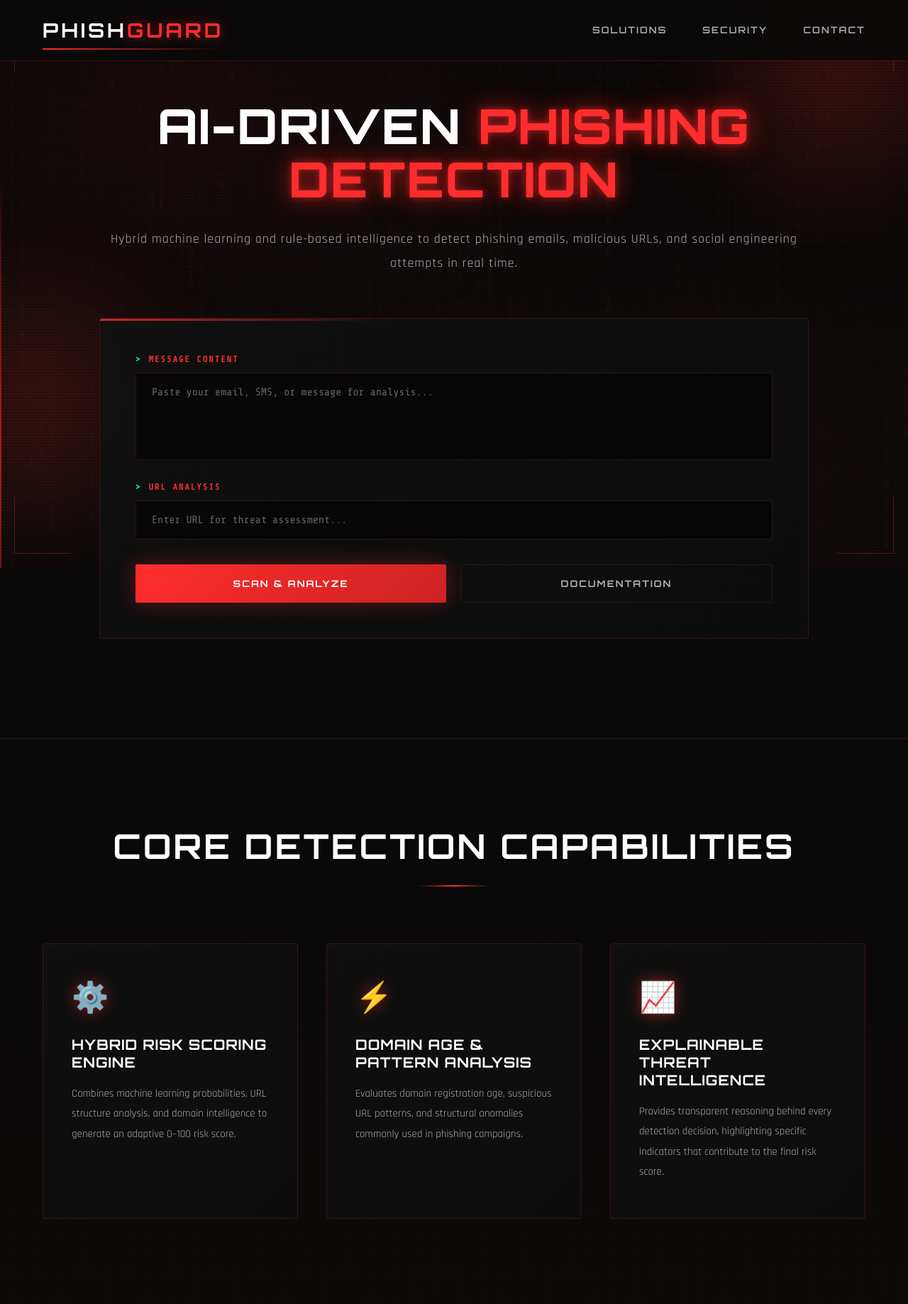
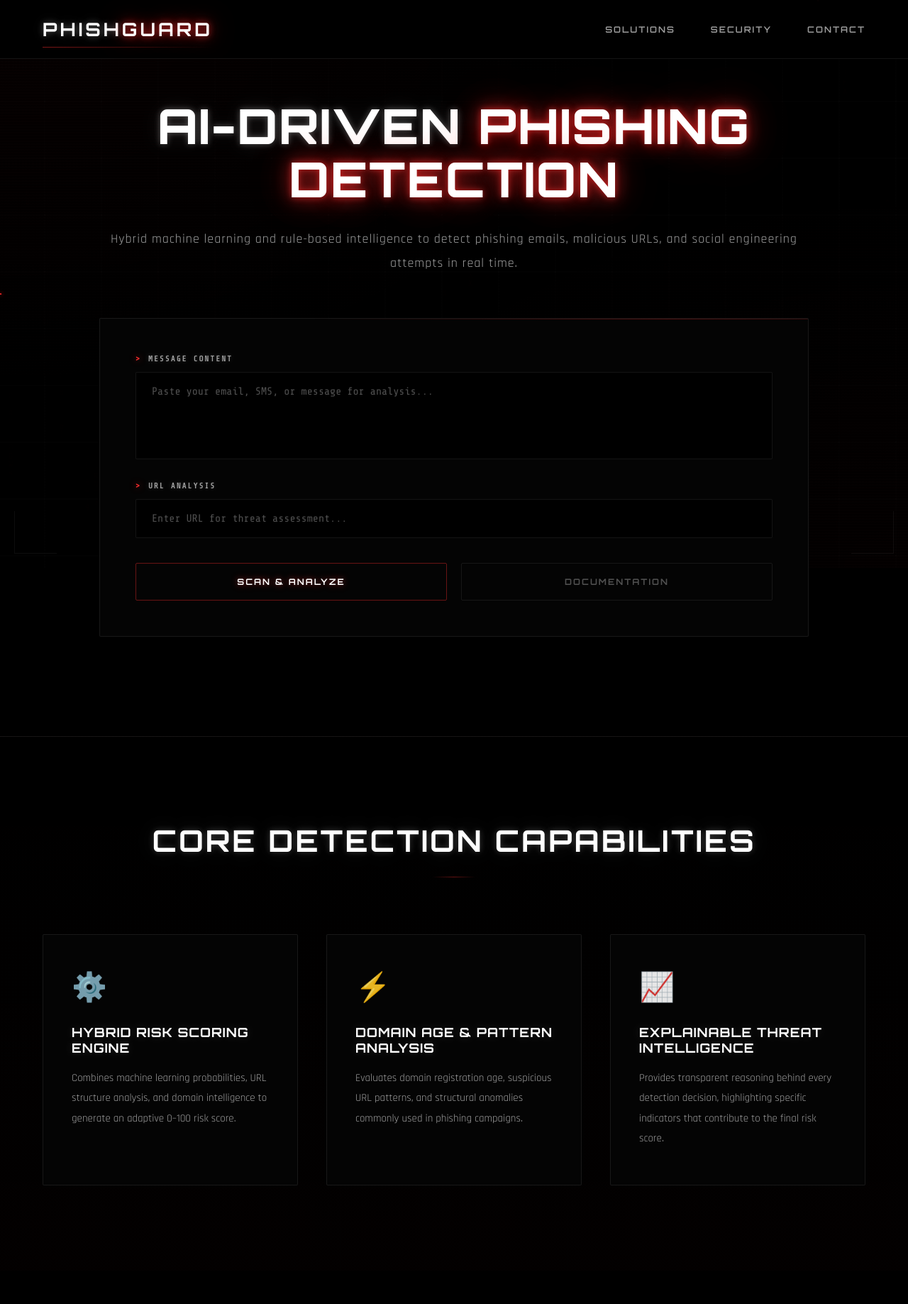
Before and after one commit to msaniyafirdouse/PhishGuard-AI, a Flask app: page / in a window 1280 px wide. Shown: the whole page at 71% size. After the commit the page ends 1670 px from the top, so only its background shows below. Run offline with Flask 3, Linux system fonts and the light colour scheme; parts of the project's set-up code (start-up, migrations or seed data) failed here and were passed over.

Commit message:
enhanced ui interface7

```diff
--- a/templates/index.html
+++ b/templates/index.html
@@ -10,18 +10,18 @@
 <style>
 
 :root {
-    --black: #0a0a0a;
-    --dark-bg: #0d0d0d;
-    --card-bg: #111111;
+    --black: #000000;
+    --dark-bg: #030303;
+    --card-bg: #080808;
     --cyber-red: #ff2d2d;
-    --cyber-red-dim: #cc2222;
-    --cyber-red-glow: rgba(255, 45, 45, 0.5);
+    --cyber-red-dim: #b81c1c;
+    --cyber-red-glow: rgba(255, 45, 45, 0.6);
     --cyber-green: #00ff88;
-    --cyber-blue: #00d4ff;
     --text-primary: #ffffff;
-    --text-secondary: #b0b0b0;
-    --text-muted: #666666;
-    --border-color: rgba(255, 45, 45, 0.2);
+    --text-secondary: #a0a0a0;
+    --text-muted: #505050;
+    --border-subtle: rgba(255, 255, 255, 0.08);
+    --border-red: rgba(255, 45, 45, 0.15);
 }
 
 * {
@@ -53,37 +53,34 @@ body {
     z-index: 0;
     pointer-events: none;
     overflow: hidden;
-    background:
-        radial-gradient(ellipse at 20% 20%, rgba(255, 45, 45, 0.08) 0%, transparent 50%),
-        radial-gradient(ellipse at 80% 80%, rgba(255, 45, 45, 0.05) 0%, transparent 50%),
-        linear-gradient(180deg, #0a0a0a 0%, #0d0d0d 100%);
+    background: var(--black);
 }
 
-/* Matrix Rain Canvas */
+/* Matrix Rain Canvas - More Subtle */
 #matrixCanvas {
     position: absolute;
     top: 0;
     left: 0;
     width: 100%;
     height: 100%;
-    opacity: 0.15;
+    opacity: 0.08;
 }
 
-/* Animated Grid */
+/* Animated Grid - Subtle White Lines */
 .cyber-grid {
     position: absolute;
-    width: 100%;
-    height: 100%;
+    width: 200%;
+    height: 200%;
     background-image:
-        linear-gradient(rgba(255, 45, 45, 0.03) 1px, transparent 1px),
-        linear-gradient(90deg, rgba(255, 45, 45, 0.03) 1px, transparent 1px);
-    background-size: 60px 60px;
-    animation: gridMove 25s linear infinite;
+        linear-gradient(rgba(255, 255, 255, 0.02) 1px, transparent 1px),
+        linear-gradient(90deg, rgba(255, 255, 255, 0.02) 1px, transparent 1px);
+    background-size: 80px 80px;
+    animation: gridMove 30s linear infinite;
 }
 
 @keyframes gridMove {
-    0% { background-position: 0 0; }
-    100% { background-position: 60px 60px; }
+    0% { transform: translate(0, 0); }
+    100% { transform: translate(-80px, -80px); }
 }
 
 /* Scan Lines Effect */
@@ -95,93 +92,45 @@ body {
         0deg,
         transparent,
         transparent 2px,
-        rgba(0, 0, 0, 0.15) 2px,
-        rgba(0, 0, 0, 0.15) 4px
+        rgba(0, 0, 0, 0.3) 2px,
+        rgba(0, 0, 0, 0.3) 4px
     );
     pointer-events: none;
     z-index: 10;
 }
 
-/* Floating Hexagons */
-.hex-container {
+/* Floating Particles */
+.particle {
+    position: absolute;
+    width: 2px;
+    height: 2px;
+    background: var(--cyber-red);
+    border-radius: 50%;
+    box-shadow: 0 0 6px var(--cyber-red);
+    animation: particleFloat 15s linear infinite;
+}
+
+.particle:nth-child(1) { left: 10%; animation-delay: 0s; }
+.particle:nth-child(2) { left: 30%; animation-delay: 3s; }
+.particle:nth-child(3) { left: 50%; animation-delay: 6s; }
+.particle:nth-child(4) { left: 70%; animation-delay: 9s; }
+.particle:nth-child(5) { left: 90%; animation-delay: 12s; }
+
+@keyframes particleFloat {
+    0% { top: 100%; opacity: 0; }
+    10% { opacity: 0.8; }
+    90% { opacity: 0.8; }
+    100% { top: -10%; opacity: 0; }
+}
+
+/* Subtle Red Accent Gradient - Very Dim */
+.accent-gradient {
     position: absolute;
     width: 100%;
     height: 100%;
-    overflow: hidden;
-}
-
-.hex {
-    position: absolute;
-    width: 80px;
-    height: 80px;
-    border: 1px solid rgba(255, 45, 45, 0.1);
-    clip-path: polygon(50% 0%, 100% 25%, 100% 75%, 50% 100%, 0% 75%, 0% 25%);
-    animation: hexFloat 20s ease-in-out infinite;
-}
-
-.hex:nth-child(1) { left: 10%; top: 20%; animation-delay: 0s; }
-.hex:nth-child(2) { left: 85%; top: 30%; animation-delay: 3s; }
-.hex:nth-child(3) { left: 15%; top: 70%; animation-delay: 6s; }
-.hex:nth-child(4) { left: 75%; top: 80%; animation-delay: 9s; }
-.hex:nth-child(5) { left: 50%; top: 50%; animation-delay: 12s; }
-
-@keyframes hexFloat {
-    0%, 100% { transform: translateY(0) rotate(0deg); opacity: 0.1; }
-    50% { transform: translateY(-30px) rotate(180deg); opacity: 0.3; }
-}
-
-/* Glowing Orbs */
-.orb {
-    position: absolute;
-    border-radius: 50%;
-    filter: blur(80px);
-    opacity: 0.4;
-    animation: orbPulse 8s ease-in-out infinite;
-}
-
-.orb-red-1 {
-    width: 400px;
-    height: 400px;
-    background: radial-gradient(circle, var(--cyber-red) 0%, transparent 70%);
-    top: -100px;
-    right: -100px;
-}
-
-.orb-red-2 {
-    width: 300px;
-    height: 300px;
-    background: radial-gradient(circle, var(--cyber-red) 0%, transparent 70%);
-    bottom: 10%;
-    left: -100px;
-    animation-delay: 4s;
-}
-
-@keyframes orbPulse {
-    0%, 100% { transform: scale(1); opacity: 0.3; }
-    50% { transform: scale(1.2); opacity: 0.5; }
-}
-
-/* Data Stream Lines */
-.data-stream {
-    position: absolute;
-    width: 2px;
-    height: 100%;
-    background: linear-gradient(180deg,
-        transparent 0%,
-        var(--cyber-red) 50%,
-        transparent 100%
-    );
-    opacity: 0.3;
-    animation: streamFlow 4s linear infinite;
-}
-
-.data-stream:nth-child(1) { left: 20%; animation-delay: 0s; }
-.data-stream:nth-child(2) { left: 50%; animation-delay: 1s; }
-.data-stream:nth-child(3) { left: 80%; animation-delay: 2s; }
-
-@keyframes streamFlow {
-    0% { transform: translateY(-100%); }
-    100% { transform: translateY(100%); }
+    background:
+        radial-gradient(ellipse at 0% 0%, rgba(255, 45, 45, 0.03) 0%, transparent 50%),
+        radial-gradient(ellipse at 100% 100%, rgba(255, 45, 45, 0.02) 0%, transparent 50%);
 }
 
 .container {
@@ -199,14 +148,14 @@ nav {
     display: flex;
     justify-content: space-between;
     align-items: center;
-    background: rgba(10, 10, 10, 0.85);
+    background: rgba(0, 0, 0, 0.9);
     backdrop-filter: blur(20px);
-    border-bottom: 1px solid var(--border-color);
+    border-bottom: 1px solid var(--border-subtle);
     z-index: 1000;
 }
 
 .logo {
-    font-size: 28px;
+    font-size: 26px;
     font-weight: 700;
     letter-spacing: 4px;
     font-family: 'Orbitron', sans-serif;
@@ -214,11 +163,17 @@ nav {
     color: var(--text-primary);
     position: relative;
     cursor: default;
+    text-shadow:
+        0 0 10px rgba(255, 255, 255, 0.3),
+        0 0 20px rgba(255, 255, 255, 0.1);
 }
 
 .logo .accent-text {
-    color: var(--cyber-red);
-    text-shadow: 0 0 20px var(--cyber-red-glow);
+    color: var(--text-primary);
+    text-shadow:
+        0 0 10px var(--cyber-red-glow),
+        0 0 20px var(--cyber-red-glow),
+        0 0 40px rgba(255, 45, 45, 0.4);
 }
 
 .logo::before {
@@ -227,13 +182,15 @@ nav {
     bottom: -10px;
     left: 0;
     width: 100%;
-    height: 2px;
-    background: linear-gradient(90deg, var(--cyber-red), transparent);
+    height: 1px;
+    background: linear-gradient(90deg, rgba(255, 45, 45, 0.5), transparent);
 }
 
 .logo span {
-    color: var(--cyber-red);
-    text-shadow: 0 0 15px var(--cyber-red-glow);
+    color: var(--text-primary);
+    text-shadow:
+        0 0 10px var(--cyber-red-glow),
+        0 0 20px var(--cyber-red-glow);
 }
 
 nav ul {
@@ -245,7 +202,7 @@ nav ul {
 nav a {
     text-decoration: none;
     color: var(--text-secondary);
-    font-size: 13px;
+    font-size: 12px;
     font-weight: 600;
     letter-spacing: 2px;
     text-transform: uppercase;
@@ -261,11 +218,14 @@ nav a::before {
     color: var(--cyber-red);
     opacity: 0;
     transition: all 0.3s ease;
+    text-shadow: 0 0 10px var(--cyber-red-glow);
 }
 
 nav a:hover {
-    color: var(--cyber-red);
-    text-shadow: 0 0 15px var(--cyber-red-glow);
+    color: var(--text-primary);
+    text-shadow:
+        0 0 8px rgba(255, 255, 255, 0.5),
+        0 0 15px var(--cyber-red-glow);
 }
 
 nav a:hover::before {
@@ -302,14 +262,19 @@ h1 {
     text-transform: uppercase;
     animation: fadeInUp 1s ease 0.2s both;
     position: relative;
+    color: var(--text-primary);
+    text-shadow:
+        0 0 10px rgba(255, 255, 255, 0.3),
+        0 0 30px rgba(255, 255, 255, 0.1);
 }
 
 h1 .highlight {
-    color: var(--cyber-red);
+    color: var(--text-primary);
     text-shadow:
         0 0 10px var(--cyber-red-glow),
-        0 0 30px var(--cyber-red-glow),
-        0 0 50px rgba(255, 45, 45, 0.3);
+        0 0 25px var(--cyber-red-glow),
+        0 0 50px rgba(255, 45, 45, 0.4),
+        0 0 80px rgba(255, 45, 45, 0.2);
     position: relative;
 }
 
@@ -336,9 +301,9 @@ h1 .highlight {
 
 /* Terminal Style Input Section */
 .input-container {
-    background: linear-gradient(135deg, rgba(17, 17, 17, 0.9), rgba(13, 13, 13, 0.95));
-    border: 1px solid var(--border-color);
-    border-radius: 4px;
+    background: rgba(5, 5, 5, 0.95);
+    border: 1px solid var(--border-subtle);
+    border-radius: 2px;
     padding: 50px;
     margin-bottom: 60px;
     backdrop-filter: blur(15px);
@@ -353,13 +318,13 @@ h1 .highlight {
     top: 0;
     left: 0;
     right: 0;
-    height: 3px;
+    height: 1px;
     background: linear-gradient(90deg,
         transparent,
-        var(--cyber-red),
+        rgba(255, 45, 45, 0.3),
         transparent
     );
-    animation: scanLine 3s linear infinite;
+    animation: scanLine 4s linear infinite;
 }
 
 @keyframes scanLine {
@@ -376,26 +341,28 @@ h1 .highlight {
     display: flex;
     align-items: center;
     gap: 10px;
-    font-size: 12px;
+    font-size: 11px;
     font-weight: 600;
     margin-bottom: 12px;
-    color: var(--cyber-red);
+    color: var(--text-secondary);
     text-transform: uppercase;
     letter-spacing: 2px;
     font-family: 'Share Tech Mono', monospace;
+    text-shadow: 0 0 8px rgba(255, 255, 255, 0.2);
 }
 
 .input-group label::before {
     content: ">";
-    color: var(--cyber-green);
+    color: var(--cyber-red);
+    text-shadow: 0 0 10px var(--cyber-red-glow);
 }
 
 textarea, input {
     width: 100%;
     padding: 18px 22px;
     border-radius: 2px;
-    border: 1px solid rgba(255, 45, 45, 0.2);
-    background: rgba(0, 0, 0, 0.5);
+    border: 1px solid var(--border-subtle);
+    background: rgba(0, 0, 0, 0.8);
     color: var(--text-primary);
     font-size: 15px;
     font-family: 'Share Tech Mono', monospace;
@@ -405,11 +372,11 @@ textarea, input {
 
 textarea:focus, input:focus {
     outline: none;
-    border-color: var(--cyber-red);
-    background: rgba(0, 0, 0, 0.7);
+    border-color: rgba(255, 45, 45, 0.3);
+    background: rgba(0, 0, 0, 0.9);
     box-shadow:
-        0 0 20px rgba(255, 45, 45, 0.15),
-        inset 0 0 20px rgba(255, 45, 45, 0.05);
+        0 0 15px rgba(255, 45, 45, 0.08),
+        inset 0 0 15px rgba(255, 45, 45, 0.02);
 }
 
 textarea::placeholder,
@@ -426,7 +393,7 @@ input::placeholder {
 .btn {
     padding: 18px 45px;
     border-radius: 2px;
-    font-size: 13px;
+    font-size: 12px;
     font-weight: 700;
     cursor: pointer;
     transition: all 0.3s ease;
@@ -439,17 +406,19 @@ input::placeholder {
 }
 
 .btn-primary {
-    background: linear-gradient(135deg, var(--cyber-red), var(--cyber-red-dim));
+    background: transparent;
     color: var(--text-primary);
-    border: none;
-    box-shadow: 0 0 30px rgba(255, 45, 45, 0.3);
+    border: 1px solid rgba(255, 45, 45, 0.4);
+    text-shadow: 0 0 10px var(--cyber-red-glow);
 }
 
 .btn-primary:hover {
+    background: rgba(255, 45, 45, 0.1);
+    border-color: var(--cyber-red);
     box-shadow:
-        0 0 40px rgba(255, 45, 45, 0.5),
-        0 0 80px rgba(255, 45, 45, 0.2);
-    transform: translateY(-3px);
+        0 0 30px rgba(255, 45, 45, 0.2),
+        inset 0 0 20px rgba(255, 45, 45, 0.05);
+    transform: translateY(-2px);
 }
 
 .btn-primary::before {
@@ -459,7 +428,7 @@ input::placeholder {
     left: -100%;
     width: 100%;
     height: 100%;
-    background: linear-gradient(90deg, transparent, rgba(255, 255, 255, 0.2), transparent);
+    background: linear-gradient(90deg, transparent, rgba(255, 45, 45, 0.1), transparent);
     transition: left 0.5s ease;
 }
 
@@ -469,14 +438,14 @@ input::placeholder {
 
 .btn-secondary {
     background: transparent;
-    color: var(--text-secondary);
-    border: 1px solid var(--border-color);
+    color: var(--text-muted);
+    border: 1px solid var(--border-subtle);
 }
 
 .btn-secondary:hover {
-    border-color: var(--cyber-red);
-    color: var(--cyber-red);
-    box-shadow: 0 0 20px rgba(255, 45, 45, 0.2);
+    border-color: rgba(255, 255, 255, 0.2);
+    color: var(--text-secondary);
+    box-shadow: 0 0 20px rgba(255, 255, 255, 0.05);
 }
 
 /* Results Section */
@@ -689,27 +662,30 @@ input::placeholder {
     padding: 120px 60px;
     position: relative;
     z-index: 3;
-    border-top: 1px solid var(--border-color);
-    background: linear-gradient(180deg, transparent, rgba(255, 45, 45, 0.02));
+    border-top: 1px solid var(--border-subtle);
+    background: linear-gradient(180deg, transparent, rgba(255, 45, 45, 0.01));
 }
 
 .section-title {
     font-family: 'Orbitron', sans-serif;
-    font-size: 48px;
+    font-size: 42px;
     font-weight: 700;
     margin-bottom: 80px;
     color: var(--text-primary);
     text-align: center;
     letter-spacing: 3px;
     text-transform: uppercase;
+    text-shadow:
+        0 0 10px rgba(255, 255, 255, 0.2),
+        0 0 30px rgba(255, 255, 255, 0.1);
 }
 
 .section-title::after {
     content: "";
     display: block;
-    width: 100px;
-    height: 2px;
-    background: linear-gradient(90deg, transparent, var(--cyber-red), transparent);
+    width: 60px;
+    height: 1px;
+    background: linear-gradient(90deg, transparent, rgba(255, 45, 45, 0.4), transparent);
     margin: 25px auto 0;
 }
 
@@ -722,9 +698,9 @@ input::placeholder {
 }
 
 .feature-card {
-    background: linear-gradient(135deg, rgba(17, 17, 17, 0.8), rgba(13, 13, 13, 0.9));
-    border: 1px solid var(--border-color);
-    border-radius: 4px;
+    background: rgba(5, 5, 5, 0.9);
+    border: 1px solid var(--border-subtle);
+    border-radius: 2px;
     padding: 50px 40px;
     transition: all 0.4s ease;
     position: relative;
@@ -738,14 +714,14 @@ input::placeholder {
     top: 0;
     left: 0;
     width: 100%;
-    height: 3px;
+    height: 1px;
     background: var(--cyber-red);
-    transform: scaleX(0);
-    transition: transform 0.4s ease;
+    opacity: 0;
+    transition: opacity 0.4s ease;
 }
 
 .feature-card:hover::before {
-    transform: scaleX(1);
+    opacity: 0.5;
 }
 
 .feature-card:nth-child(1) { animation-delay: 0.2s; }
@@ -753,29 +729,29 @@ input::placeholder {
 .feature-card:nth-child(3) { animation-delay: 0.6s; }
 
 .feature-card:hover {
-    border-color: var(--cyber-red);
-    background: linear-gradient(135deg, rgba(17, 17, 17, 0.95), rgba(20, 10, 10, 0.95));
+    border-color: rgba(255, 45, 45, 0.15);
+    background: rgba(10, 5, 5, 0.95);
     box-shadow:
-        0 0 40px rgba(255, 45, 45, 0.15),
-        inset 0 0 40px rgba(255, 45, 45, 0.03);
-    transform: translateY(-5px);
+        0 0 40px rgba(255, 45, 45, 0.05);
+    transform: translateY(-3px);
 }
 
 .feature-icon {
-    font-size: 42px;
+    font-size: 40px;
     margin-bottom: 25px;
     display: block;
-    filter: drop-shadow(0 0 10px var(--cyber-red-glow));
+    opacity: 0.9;
 }
 
 .feature-card h4 {
     font-family: 'Orbitron', sans-serif;
-    font-size: 20px;
+    font-size: 18px;
     font-weight: 700;
     margin-bottom: 18px;
     color: var(--text-primary);
     letter-spacing: 1px;
     text-transform: uppercase;
+    text-shadow: 0 0 15px rgba(255, 255, 255, 0.15);
 }
 
 .feature-card p {
@@ -788,10 +764,9 @@ input::placeholder {
 /* Corner Decorations */
 .corner-deco {
     position: fixed;
-    width: 80px;
-    height: 80px;
-    border: 1px solid var(--cyber-red);
-    opacity: 0.3;
+    width: 60px;
+    height: 60px;
+    border: 1px solid rgba(255, 255, 255, 0.05);
     z-index: 5;
     pointer-events: none;
 }
@@ -901,18 +876,12 @@ input::placeholder {
     <canvas id="matrixCanvas"></canvas>
     <div class="cyber-grid"></div>
     <div class="scan-lines"></div>
-    <div class="hex-container">
-        <div class="hex"></div>
-        <div class="hex"></div>
-        <div class="hex"></div>
-        <div class="hex"></div>
-        <div class="hex"></div>
-    </div>
-    <div class="orb orb-red-1"></div>
-    <div class="orb orb-red-2"></div>
-    <div class="data-stream"></div>
-    <div class="data-stream"></div>
-    <div class="data-stream"></div>
+    <div class="accent-gradient"></div>
+    <div class="particle"></div>
+    <div class="particle"></div>
+    <div class="particle"></div>
+    <div class="particle"></div>
+    <div class="particle"></div>
 </div>
 
 <!-- Corner Decorations -->
@@ -1018,7 +987,7 @@ canvas.height = window.innerHeight;
 
 const chars = 'ABCDEFGHIJKLMNOPQRSTUVWXYZ0123456789@#$%^&*(){}[]|;:.<>?/~`';
 const charArray = chars.split('');
-const fontSize = 14;
+const fontSize = 12;
 const columns = canvas.width / fontSize;
 const drops = [];
 
@@ -1027,10 +996,9 @@ for (let i = 0; i < columns; i++) {
 }
 
 function drawMatrix() {
-    ctx.fillStyle = 'rgba(10, 10, 10, 0.05)';
+    ctx.fillStyle = 'rgba(0, 0, 0, 0.1)';
     ctx.fillRect(0, 0, canvas.width, canvas.height);
 
-    ctx.fillStyle = '#ff2d2d';
     ctx.font = fontSize + 'px Share Tech Mono';
 
     for (let i = 0; i < drops.length; i++) {
@@ -1038,17 +1006,18 @@ function drawMatrix() {
         const x = i * fontSize;
         const y = drops[i] * fontSize;
 
-        ctx.fillStyle = `rgba(255, 45, 45, ${Math.random() * 0.5 + 0.1})`;
+        // Very dim red characters
+        ctx.fillStyle = `rgba(255, 45, 45, ${Math.random() * 0.15 + 0.05})`;
         ctx.fillText(text, x, y);
 
-        if (y > canvas.height && Math.random() > 0.975) {
+        if (y > canvas.height && Math.random() > 0.98) {
             drops[i] = 0;
         }
         drops[i]++;
     }
 }
 
-setInterval(drawMatrix, 50);
+setInterval(drawMatrix, 60);
 
 window.addEventListener('resize', () => {
     canvas.width = window.innerWidth;
```
Also changed, not shown: other parts of templates/index.html (+61 -57 lines).
